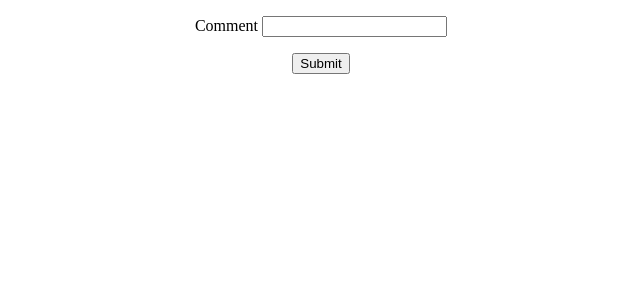
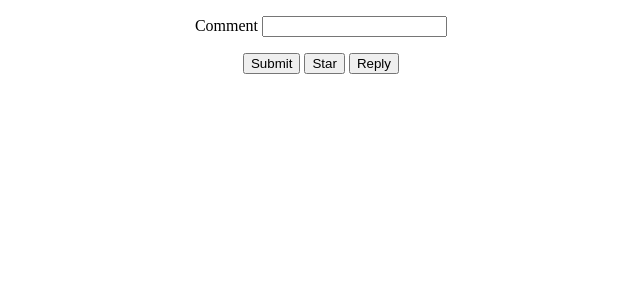
Before and after one commit to PacktPublishing/SvelteKit-Up-and-Running, a SvelteKit app in the folder full_project/: page /comment in a window 1280 px wide. Shown: the top 300 px of the page, without its empty margins (319-959 px from the left). Built offline with nearby package versions, Linux system fonts and the light colour scheme.

Commit message:
Chapter 4 code explaining actions using comment example

```diff
--- a/full_project/src/routes/comment/+page.server.js
+++ b/full_project/src/routes/comment/+page.server.js
@@ -1,5 +1,5 @@
 export const actions = {
-  default: async (event) => {
+  create: async (event) => {
     const form = await event.request.formData();
     const url = event.url;
     console.log(url.searchParams);
@@ -12,5 +12,17 @@ export const actions = {
         msg: `Your comment at ${url.hostname} has been received!`
       }
     }
+  },
+  star: async () => {
+    return {
+      status: true,
+      msg: 'You starred this comment!'
+    }
+  },
+  reply: async () => {
+    return {
+      status: true,
+      msg: 'You replied!'
+    }
   }
 }
--- a/full_project/src/routes/comment/+page.svelte
+++ b/full_project/src/routes/comment/+page.svelte
@@ -1,16 +1,19 @@
 <script>
+  import { enhance } from '$app/forms';
   export let form;
 </script>
 <div class='wrap'>
   {#if form && form.status === true}
     <p>{form.msg}</p>
   {/if}
-  <form method='POST'>
+  <form method='POST' action='?/create' use:enhance>
     <label>
       Comment
       <input name="comment" type="text">
     </label>
     <button>Submit</button>
+    <button formaction='?/star'>Star</button>
+    <button formaction='?/reply'>Reply</button>
   </form>
 </div>
 <style>
```
